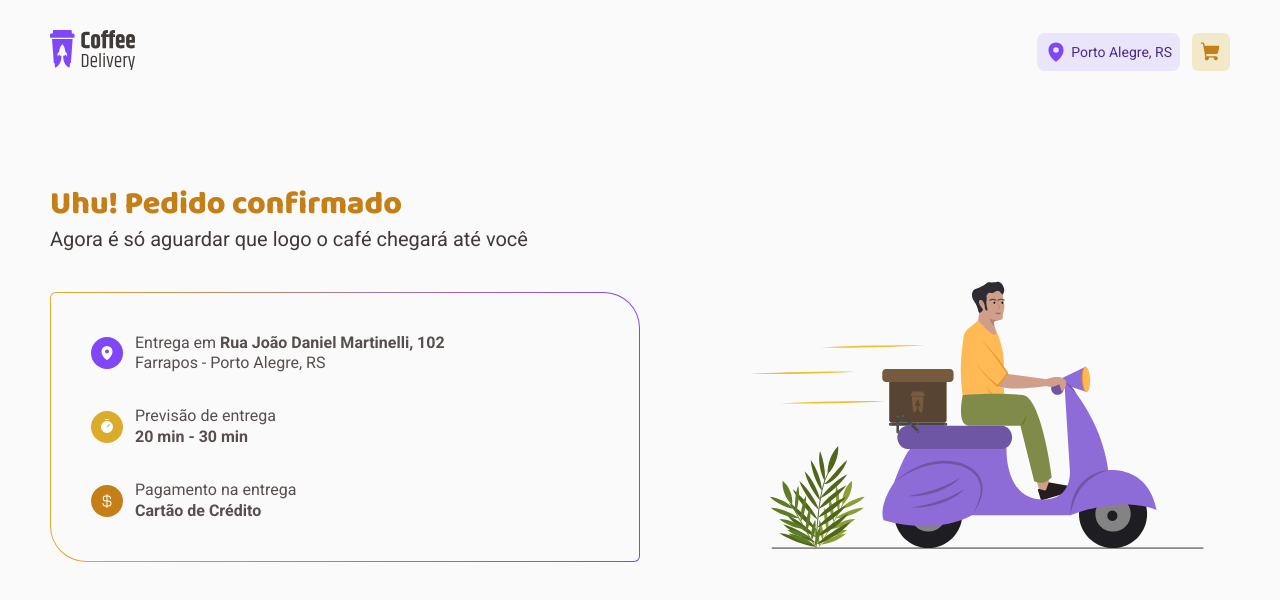
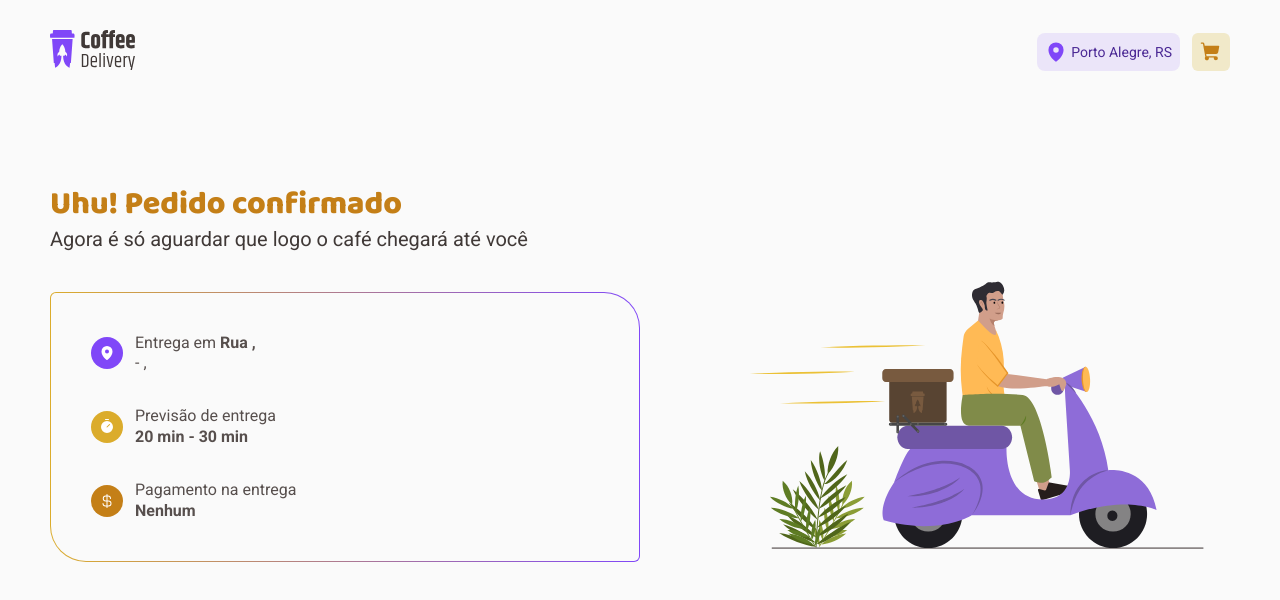
Before and after one commit to marcotulioteles/coffee-delivery-ignite, a React (Vite) app: page /confirmation in a window 1280 px wide. Shown: the top 600 px of the page. Built offline with nearby package versions, Linux system fonts and the light colour scheme.

Commit message:
feat: finish first version of app

```diff
--- /dev/null
+++ b/src/components/ModalContents/PaymentTypeMessage/index.tsx
@@ -0,0 +1,14 @@
+import { CurrencyCircleDollar, MapPinLine } from "phosphor-react";
+import { Content, PaymentTypeMessageContainer } from "./styles";
+import { defaultTheme } from "../../../styles/themes/default";
+
+export function PaymentTypeMessage() {
+  return (
+    <PaymentTypeMessageContainer>
+      <Content>
+        <CurrencyCircleDollar size={48} weight='regular' color={defaultTheme["yellow-dark"]} />
+        <p>Por favor, escolha a forma de pagamento para prosseguir.</p>
+      </Content>
+    </PaymentTypeMessageContainer>
+  )
+}
--- /dev/null
+++ b/src/components/ModalContents/PaymentTypeMessage/styles.ts
@@ -0,0 +1,18 @@
+import styled from 'styled-components';
+
+export const PaymentTypeMessageContainer = styled.div`
+  display: flex;
+  align-items: center;
+  justify-content: center;
+  gap: 16px;
+  `;
+
+export const Content = styled.div`
+  display: flex;
+  align-items: center;
+  flex-direction: column;
+  gap: 16px;
+  max-width: 420px;
+  line-height: 1.3;
+  text-align: center;
+`;
--- a/src/contexts/CartContext.tsx
+++ b/src/contexts/CartContext.tsx
@@ -1,6 +1,7 @@
 import { createContext, ReactNode, useReducer } from "react";
-import { addCoffeeToCartAction, removeCoffeeAction, updateCoffeeQuantityAction } from "../reducers/actions";
-import { Coffee, CartReducer } from "../reducers/reducer";
+import { addCoffeeToCartAction, emptyCartAction, removeCoffeeAction, setAddressAction, setPaymentTypeAction, updateCoffeeQuantityAction } from "../reducers/actions";
+import { Coffee, CartReducer, PaymentType } from "../reducers/reducer";
+import { AddressFormInputs } from "../shared/models/address-form-inputs";
 
 interface CartContextProviderProps {
   children: ReactNode
@@ -9,9 +10,14 @@ interface CartContextProviderProps {
 interface CartContextType {
   cart: Coffee[];
   totalItems: number;
+  address: AddressFormInputs;
+  paymentType: PaymentType;
+  setAddress: (address: AddressFormInputs) => void;
   addNewCoffeeToCart: (newCoffee: Coffee) => void;
   removeCoffeeFromCart: (coffeeId: string) => void;
   updateCoffeeQuantity: (coffeeId: string, quantity: number) => void;
+  setPaymentType: (type: PaymentType) => void;
+  emptyCart: () => void;
 }
 
 export const CartContext = createContext({} as CartContextType);
@@ -21,11 +27,21 @@ export function CartContextProvider({ children }: CartContextProviderProps) {
     CartReducer,
     {
       cart: [],
-      totalItems: 0
+      totalItems: 0,
+      address: {
+        cep: '',
+        logradouro: '',
+        numero: '',
+        complemento: '',
+        bairro: '',
+        localidade: '',
+        uf: ''
+      },
+      paymentType: 'none'
     }
   )
 
-  const { cart, totalItems } = cartState;
+  const { cart, totalItems, address, paymentType } = cartState;
 
   function addNewCoffeeToCart(newCoffee: Coffee) {
     dispatch(addCoffeeToCartAction(newCoffee))
@@ -39,13 +55,30 @@ export function CartContextProvider({ children }: CartContextProviderProps) {
     dispatch(updateCoffeeQuantityAction(coffeeId, quantity));
   }
 
+  function setAddress(address: AddressFormInputs) {
+    dispatch(setAddressAction(address));
+  }
+
+  function setPaymentType(type: PaymentType) {
+    dispatch(setPaymentTypeAction(type))
+  }
+
+  function emptyCart() {
+    dispatch(emptyCartAction());
+  }
+
   return (
     <CartContext.Provider value={{
       cart,
       totalItems,
+      address,
+      paymentType,
       addNewCoffeeToCart,
       removeCoffeeFromCart,
-      updateCoffeeQuantity
+      updateCoffeeQuantity,
+      setAddress,
+      setPaymentType,
+      emptyCart
     }}>
       {children}
     </CartContext.Provider>
--- a/src/pages/Checkout/index.tsx
+++ b/src/pages/Checkout/index.tsx
@@ -19,6 +19,7 @@ import {
   TotalTextGroup
 } from "./styles";
 import { useForm, SubmitHandler } from 'react-hook-form';
+import { useNavigate } from 'react-router-dom';
 import { MapPinLine, CurrencyDollar, CreditCard, Bank, Money } from 'phosphor-react';
 import { defaultTheme } from "../../styles/themes/default";
 import { CoffeeCartItem } from "../../components/CoffeeCartItem";
@@ -27,32 +28,38 @@ import { addZeroAtTheEnd, CEPMask, removeNonDigitsChar } from "../../utils";
 import { viaCepAPI } from "../../lib";
 import { CartContext } from "../../contexts/CartContext";
 import { Modal } from "../../components/Modal";
-import { ErrorMessage } from '@hookform/error-message';
 import { AddressRequiredMessage } from "../../components/ModalContents/AddressRequiredMessage";
-interface AddressFormInputs {
-  cep: string;
-  logradouro: string;
-  numero: string;
-  complemento: string;
-  bairro: string;
-  localidade: string;
-  uf: string;
-}
+import { AddressFormInputs } from "../../shared/models/address-form-inputs";
+import { PaymentTypeEnum } from "../../shared/enums/payment-type.enum";
+import { PaymentTypeMessage } from "../../components/ModalContents/PaymentTypeMessage";
 
 export function Checkout() {
-  const [apiAddress, setApiAddress] = useState();
+  const { cart, totalItems, setAddress, setPaymentType, paymentType, emptyCart } = useContext(CartContext);
   const { register, handleSubmit, formState: { isValid, errors, isSubmitted }, setValue } = useForm<AddressFormInputs>({ mode: "all" });
-  const { cart, totalItems } = useContext(CartContext);
   const [modalIsOpen, setModalIsOpen] = useState(false);
   const [modalChildren, setModalChildren] = useState<ReactNode>(null);
+  const { cash, credit, debit, none } = PaymentTypeEnum;
+  const navigate = useNavigate();
 
   const onSubmitAddress: SubmitHandler<AddressFormInputs> = data => {
-    console.log(data)
+    setAddress(data);
+    if (isValid && !paymentType.includes(none)) {
+      navigate('/confirmation');
+      emptyCart();
+    }
   };
 
   const onClickSubmitButton = () => {
-    setModalChildren(<AddressRequiredMessage />);
-    setModalIsOpen(true);
+    if (!isValid) {
+      setModalChildren(<AddressRequiredMessage />);
+      setModalIsOpen(true);
+      return
+    }
+
+    if (paymentType.includes('none')) {
+      setModalChildren(<PaymentTypeMessage />)
+      setModalIsOpen(true);
+    }
   }
 
   async function getAddressData(cepValue: string) {
@@ -123,15 +130,15 @@ export function Checkout() {
               </TitleWrapper>
             </FormTextTitleContainer>
             <ButtonGroup>
-              <PaymentTypeButton>
+              <PaymentTypeButton onClick={() => setPaymentType('credit_card')} highlight={paymentType.includes(credit)}>
                 <CreditCard size={16} color={defaultTheme.purple} />
                 Cartão de Crédito
               </PaymentTypeButton>
-              <PaymentTypeButton>
+              <PaymentTypeButton onClick={() => setPaymentType('debit_card')} highlight={paymentType.includes(debit)}>
                 <Bank size={16} color={defaultTheme.purple} />
                 Cartão de Débito
               </PaymentTypeButton>
-              <PaymentTypeButton>
+              <PaymentTypeButton onClick={() => setPaymentType('cash')} highlight={paymentType.includes(cash)}>
                 <Money size={16} color={defaultTheme.purple} />
                 Dinheiro
               </PaymentTypeButton>
--- a/src/pages/Confirmation/index.tsx
+++ b/src/pages/Confirmation/index.tsx
@@ -2,8 +2,13 @@ import deliveryGuy from '../../assets/delivery-guy.svg';
 import { CurrencyDollar, MapPin, Timer } from "phosphor-react";
 import { defaultTheme } from "../../styles/themes/default";
 import { ConfirmationContainer, ConfirmationContent, DetailsCircleIcon, PurchaseDetailsContainer, PurchaseDetailsText, PurchaseDetailsTextGroup, TitleWrapper } from "./styles";
+import { useContext, useEffect } from 'react';
+import { CartContext } from '../../contexts/CartContext';
+import { PaymentTypeEnumPTBR } from '../../shared/enums/payment-type.enum';
 
 export function Confirmation() {
+  const { address, paymentType } = useContext(CartContext);
+
   return (
     <ConfirmationContainer>
       <ConfirmationContent>
@@ -13,17 +18,17 @@ export function Confirmation() {
         </TitleWrapper>
         <PurchaseDetailsContainer>
           <PurchaseDetailsTextGroup>
-            <DetailsCircleIcon backgroundColor={ defaultTheme.purple }>
-              <MapPin size={ 16 } color="#FFFFFF" weight="fill"/>
+            <DetailsCircleIcon backgroundColor={defaultTheme.purple}>
+              <MapPin size={16} color="#FFFFFF" weight="fill" />
             </DetailsCircleIcon>
             <PurchaseDetailsText>
-              <p>Entrega em <span>Rua João Daniel Martinelli, 102</span></p>
-              <p>Farrapos - Porto Alegre, RS</p>
+              <p>Entrega em <span>Rua {address.logradouro}, {address.numero} {address.complemento ?? null}</span></p>
+              <p>{address.bairro} - {address.localidade}, {address.uf}</p>
             </PurchaseDetailsText>
           </PurchaseDetailsTextGroup>
           <PurchaseDetailsTextGroup>
-            <DetailsCircleIcon backgroundColor={ defaultTheme.yellow }>
-              <Timer size={ 16 } color="#FFFFFF" weight="fill"/>
+            <DetailsCircleIcon backgroundColor={defaultTheme.yellow}>
+              <Timer size={16} color="#FFFFFF" weight="fill" />
             </DetailsCircleIcon>
             <PurchaseDetailsText>
               <p>Previsão de entrega</p>
@@ -31,17 +36,17 @@ export function Confirmation() {
             </PurchaseDetailsText>
           </PurchaseDetailsTextGroup>
           <PurchaseDetailsTextGroup>
-            <DetailsCircleIcon backgroundColor={ defaultTheme["yellow-dark"] }>
-              <CurrencyDollar size={ 16 } color="#FFFFFF" weight="fill"/>
+            <DetailsCircleIcon backgroundColor={defaultTheme["yellow-dark"]}>
+              <CurrencyDollar size={16} color="#FFFFFF" weight="fill" />
             </DetailsCircleIcon>
             <PurchaseDetailsText>
               <p>Pagamento na entrega</p>
-              <span>Cartão de Crédito</span>
+              <span>{PaymentTypeEnumPTBR[paymentType]}</span>
             </PurchaseDetailsText>
           </PurchaseDetailsTextGroup>
         </PurchaseDetailsContainer>
       </ConfirmationContent>
-      <img src={ deliveryGuy }/>
+      <img src={deliveryGuy} />
     </ConfirmationContainer>
   )
 }
--- a/src/reducers/actions.ts
+++ b/src/reducers/actions.ts
@@ -1,9 +1,13 @@
-import { Coffee } from "./reducer";
+import { AddressFormInputs } from "../shared/models/address-form-inputs";
+import { Coffee, PaymentType } from "./reducer";
 
 export enum ActionsType {
   ADD_COFFEE_T0_CART = 'ADD_COFFEE_T0_CART',
   REMOVE_COFFEE_FROM_CART = 'REMOVE_COFFEE_FROM_CART',
-  UPDATE_COFFEE_QUANTITY = 'UPDATE_COFFEE_QUANTITY'
+  UPDATE_COFFEE_QUANTITY = 'UPDATE_COFFEE_QUANTITY',
+  SET_ADDRESS = 'SET_ADDRESS',
+  SET_PAYMENT_TYPE = 'SET_PAYMENT_TYPE',
+  EMPTY_CART = 'EMPTY_CART'
 }
 
 export function addCoffeeToCartAction(newCoffee: Coffee) {
@@ -33,3 +37,23 @@ export function updateCoffeeQuantityAction(coffeeId: string, quantity: number) {
     }
   }
 }
+
+export function setAddressAction(payload: AddressFormInputs) {
+  return {
+    type: ActionsType.SET_ADDRESS,
+    payload
+  }
+}
+
+export function setPaymentTypeAction(payload: PaymentType) {
+  return {
+    type: ActionsType.SET_PAYMENT_TYPE,
+    payload
+  }
+}
+
+export function emptyCartAction() {
+  return {
+    type: ActionsType.EMPTY_CART
+  }
+}
--- /dev/null
+++ b/src/shared/enums/payment-type.enum.ts
@@ -0,0 +1,13 @@
+export enum PaymentTypeEnum {
+  credit = 'credit_card',
+  debit = 'debit_card',
+  cash = 'cash',
+  none = 'none'
+}
+
+export enum PaymentTypeEnumPTBR {
+  credit_card = 'Cartão de Crédito',
+  debit_card = 'Cartão de Débito',
+  cash = 'Dinheiro',
+  none = 'Nenhum'
+}
--- /dev/null
+++ b/src/shared/models/address-form-inputs.ts
@@ -0,0 +1,9 @@
+export interface AddressFormInputs {
+  cep: string;
+  logradouro: string;
+  numero: string;
+  complemento: string;
+  bairro: string;
+  localidade: string;
+  uf: string;
+}
```
Also changed, not shown: src/pages/Checkout/styles.ts (+7 -3 lines), src/reducers/reducer.ts (+17 -7 lines).
